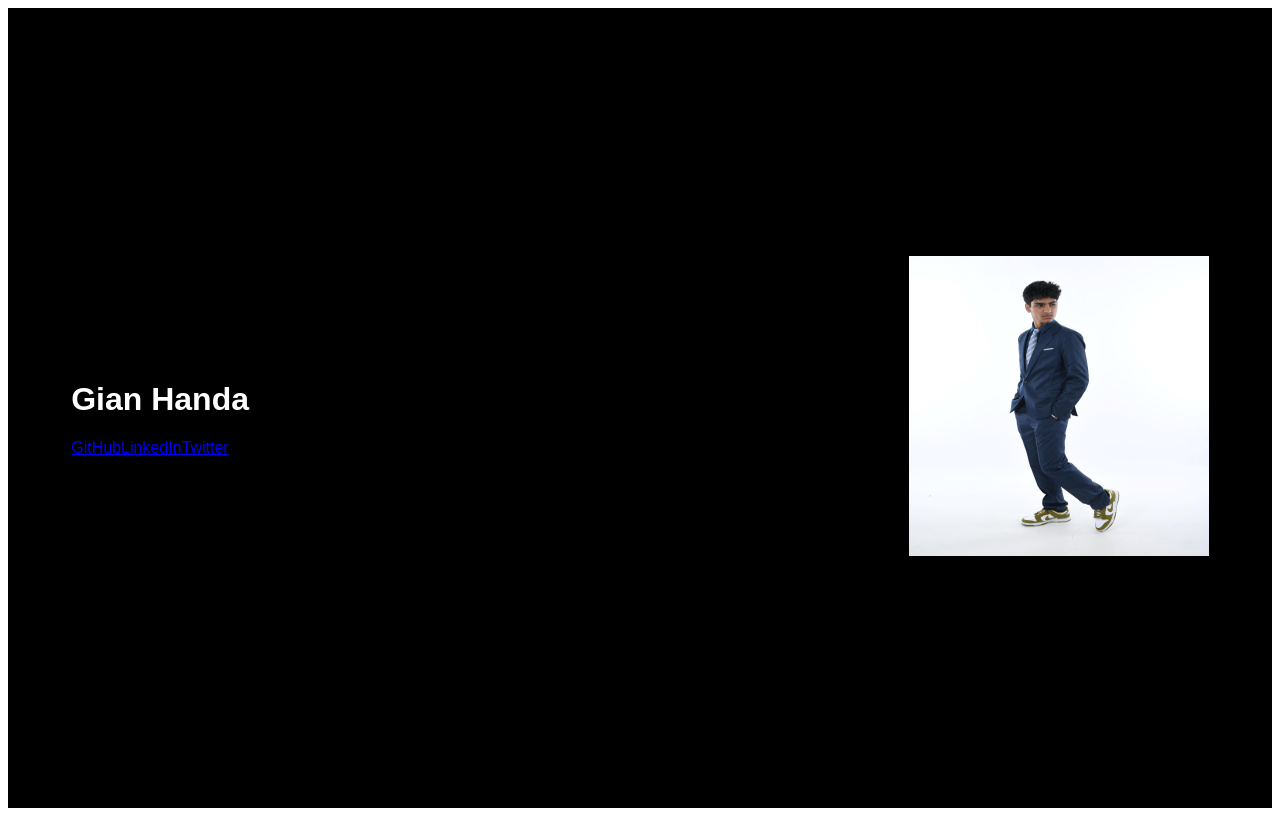
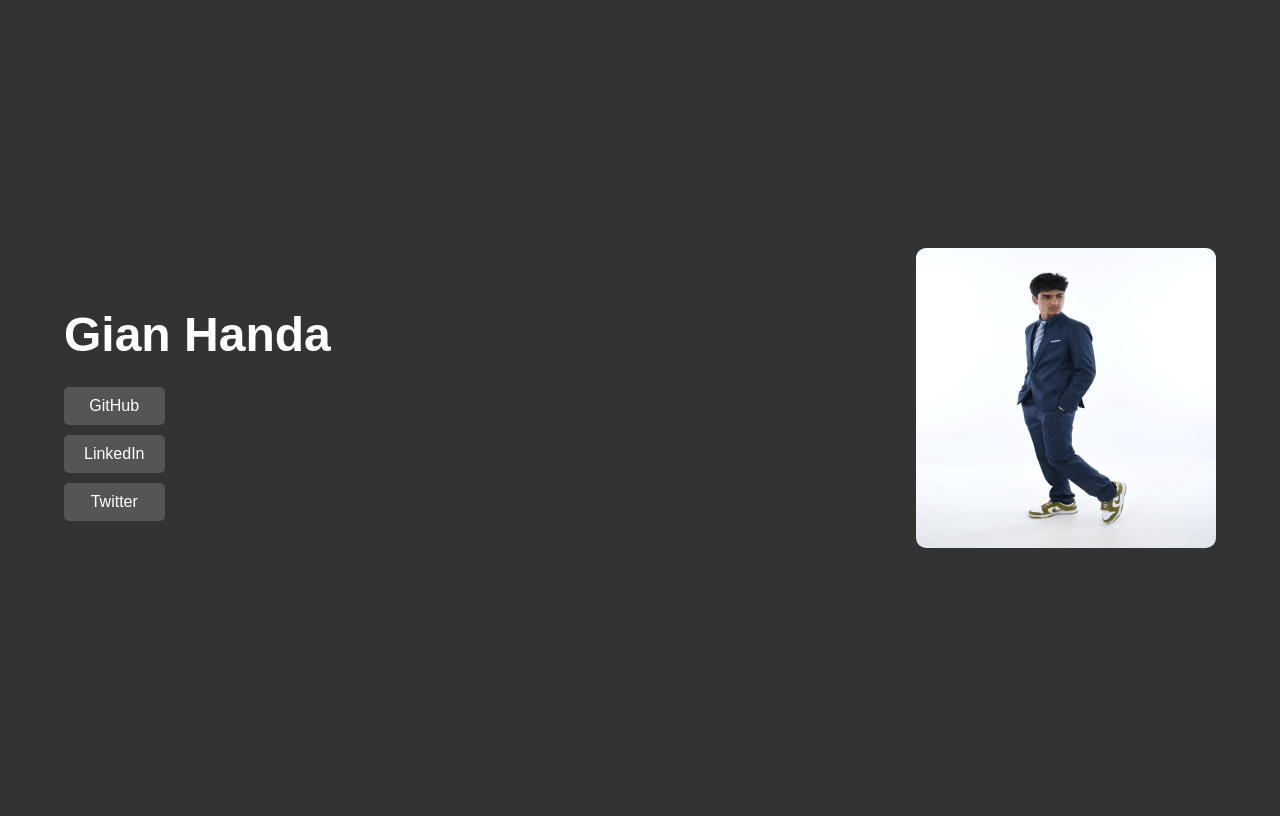
Before and after one commit to Astro-Sigma/gianhanda, a Next.js app: page / in a window 1280 px wide. Built offline with nearby package versions, Linux system fonts and the light colour scheme.

Commit message:
Visual fix

```diff
--- a/app/page.module.css
+++ b/app/page.module.css
@@ -1,55 +1,70 @@
-/* page.module.css */
+/* app/page.module.css */
 
 .main {
   margin: 0;
-  background-color: black;
+  background-color: #333; /* dark grey background */
   color: white;
   font-family: Arial, Helvetica, sans-serif;
   height: 100vh;
   display: flex;
   justify-content: space-between; /* left and right */
-  align-items: center; /* vertically center */
+  align-items: center; /* vertical center */
   padding: 0 5%;
 }
 
-.left-content {
+.leftContent {
   display: flex;
   flex-direction: column;
   align-items: flex-start;
 }
 
-.left-content h1 {
+.leftContent h1 {
   font-size: 3em;
   margin-bottom: 20px;
 }
 
-.social-buttons a {
-  display: inline-block;
+.socialButtons {
+  display: flex;
+  flex-direction: column;
+}
+
+.socialButtons button {
   margin: 5px 0;
   padding: 10px 20px;
+  background-color: #555;
   color: white;
-  background-color: #333;
-  text-decoration: none;
+  border: none;
   border-radius: 5px;
+  font-size: 1em;
+  cursor: pointer;
   transition: background-color 0.3s;
 }
 
-.social-buttons a:hover {
-  background-color: #555;
+.socialButtons button:hover {
+  background-color: #777;
 }
 
-.profile-photo {
+.profilePhoto {
   border-radius: 10px;
 }
 
-/* Optional: make photo-container work on small screens */
 @media (max-width: 768px) {
   .main {
     flex-direction: column;
     text-align: center;
   }
-  .left-content, .photo-container {
+  .leftContent, .photoContainer {
     margin-bottom: 20px;
     align-items: center;
   }
 }
+
+/* Ensure no white margins and full dark background */
+html, body {
+  margin: 0;
+  padding: 0;
+  background-color: #333; /* same as your .main background */
+  color: white;
+  height: 100%;
+  width: 100%;
+}
--- a/app/page.tsx
+++ b/app/page.tsx
@@ -5,21 +5,27 @@ import styles from "./page.module.css";
 export default function Home() {
   return (
     <main className={styles.main}>
-      <div className="left-content">
+      <div className={styles.leftContent}>
         <h1>Gian Handa</h1>
-        <div className="social-buttons">
-          <a href="https://github.com/yourusername" target="_blank">GitHub</a>
-          <a href="https://linkedin.com/in/yourusername" target="_blank">LinkedIn</a>
-          <a href="https://twitter.com/yourusername" target="_blank">Twitter</a>
+        <div className={styles.socialButtons}>
+          <button onClick={() => window.open('https://github.com/yourusername', '_blank')}>
+            GitHub
+          </button>
+          <button onClick={() => window.open('https://linkedin.com/in/yourusername', '_blank')}>
+            LinkedIn
+          </button>
+          <button onClick={() => window.open('https://twitter.com/yourusername', '_blank')}>
+            Twitter
+          </button>
         </div>
       </div>
-      <div className="photo-container">
+      <div className={styles.photoContainer}>
         <Image
-          src="/gianhanda.jpg" // put your actual photo in the public/ folder
+          src="/gianhanda.jpg" // photo in public folder
           alt="Gian Handa"
           width={300}
           height={300}
-          className="profile-photo"
+          className={styles.profilePhoto}
         />
       </div>
     </main>
```
